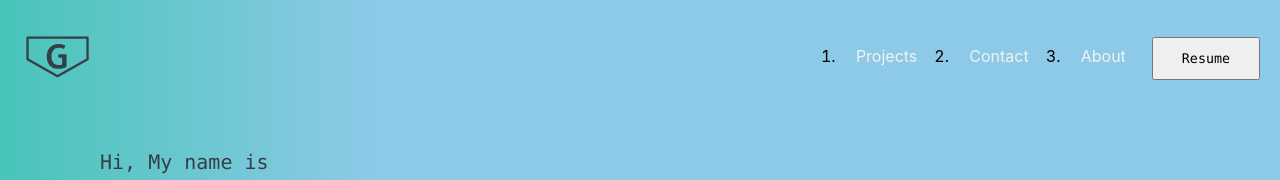
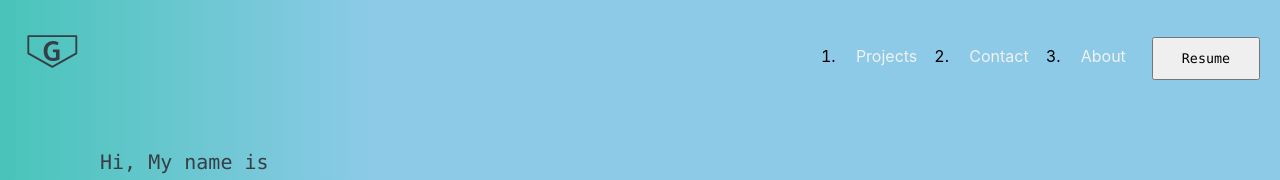
Before and after one commit to Gaganpandher52/personal-website, a React (Create React App) app in the folder client/: page / in a window 1280 px wide. Shown: the top 180 px of the page. Built offline with nearby package versions, Linux system fonts and the light colour scheme.

Commit message:
svg image position fix

```diff
--- a/client/src/components/navbar/NavBar.js
+++ b/client/src/components/navbar/NavBar.js
@@ -11,7 +11,7 @@ const NavBar = ({  }) => {
     <div className="main-container" >
       <div className="main-contents">
        {/*?xml version="1.0"?*/}
-       <a href='./'><svg version="1.1" xmlns="http://www.w3.org/2000/svg" width={100} height={100} viewBox="0 30 100 130" style={{"marginLeft":'px','fill':'none'}}><path fill="rgb(54, 62, 70)" d="M50.765,76.56c0,0.9-0.225,1.26-1.08,1.71c-2.475,1.26-6.66,2.07-10.08,2.07c-9.36,0-14.67-6.48-14.67-16.02c0-9.405,6.075-16.245,15.255-16.245c2.88,0,5.535,0.495,8.235,1.71c0.495,0.225,0.63,0.495,0.63,0.81c0,0.18-0.09,0.36-0.135,0.54l-1.035,2.7c-0.18,0.45-0.36,0.63-0.675,0.63c-0.18,0-0.405-0.09-0.63-0.18c-1.485-0.63-4.05-1.305-6.12-1.305c-2.43,0-4.77,0.9-6.345,2.565c-1.89,1.98-2.97,4.905-2.97,8.595c0,6.975,3.285,11.34,8.685,11.34c1.845,0,3.87-0.27,5.085-0.765l0-8.595l-4.005,0c-0.63,0-0.99-0.225-0.99-0.99l0-2.745c0-0.72,0.36-0.9,1.035-0.9l8.73,0c0.765,0,1.08,0.225,1.08,1.035l0,14.04z" /><path fill="#" d /><polygon id="Shape" stroke="rgb(54, 62, 70)" stroke-width="3" stroke-linecap="round" stroke-linejoin="round" style={{}} points="39 40 0 40 0 68 39 90 78 68 78 40"></polygon></svg></a>
+       <a href='./'><svg version="1.1" xmlns="http://www.w3.org/2000/svg" width={80} height={80} viewBox="0 30 90 130" style={{"marginLeft":'px','fill':'none'}}><path fill="rgb(54, 62, 70)" d="M50.765,76.56c0,0.9-0.225,1.26-1.08,1.71c-2.475,1.26-6.66,2.07-10.08,2.07c-9.36,0-14.67-6.48-14.67-16.02c0-9.405,6.075-16.245,15.255-16.245c2.88,0,5.535,0.495,8.235,1.71c0.495,0.225,0.63,0.495,0.63,0.81c0,0.18-0.09,0.36-0.135,0.54l-1.035,2.7c-0.18,0.45-0.36,0.63-0.675,0.63c-0.18,0-0.405-0.09-0.63-0.18c-1.485-0.63-4.05-1.305-6.12-1.305c-2.43,0-4.77,0.9-6.345,2.565c-1.89,1.98-2.97,4.905-2.97,8.595c0,6.975,3.285,11.34,8.685,11.34c1.845,0,3.87-0.27,5.085-0.765l0-8.595l-4.005,0c-0.63,0-0.99-0.225-0.99-0.99l0-2.745c0-0.72,0.36-0.9,1.035-0.9l8.73,0c0.765,0,1.08,0.225,1.08,1.035l0,14.04z" /><path fill="#" d /><polygon id="Shape" stroke="rgb(54, 62, 70)" stroke-width="3" stroke-linecap="round" stroke-linejoin="round" style={{}} points="39 40 0 40 0 68 39 90 78 68 78 40"></polygon></svg></a>
 
         <ol>
           <li>
```
